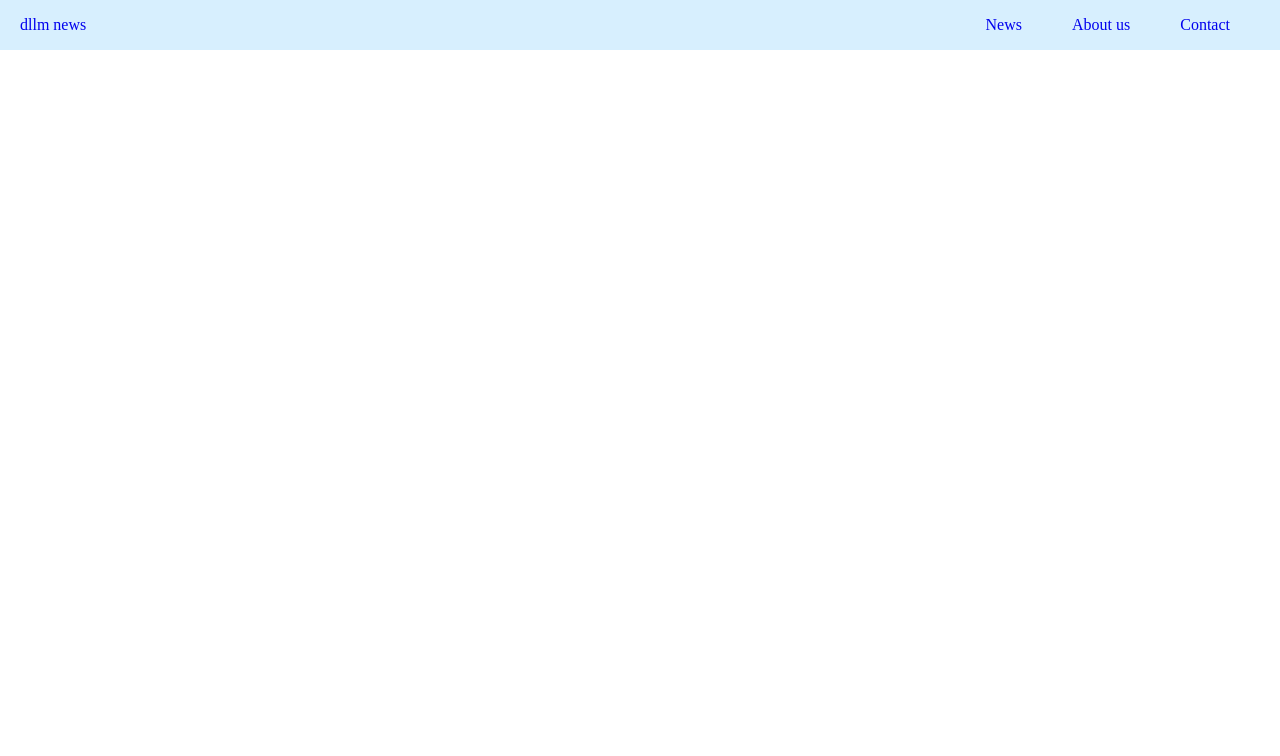
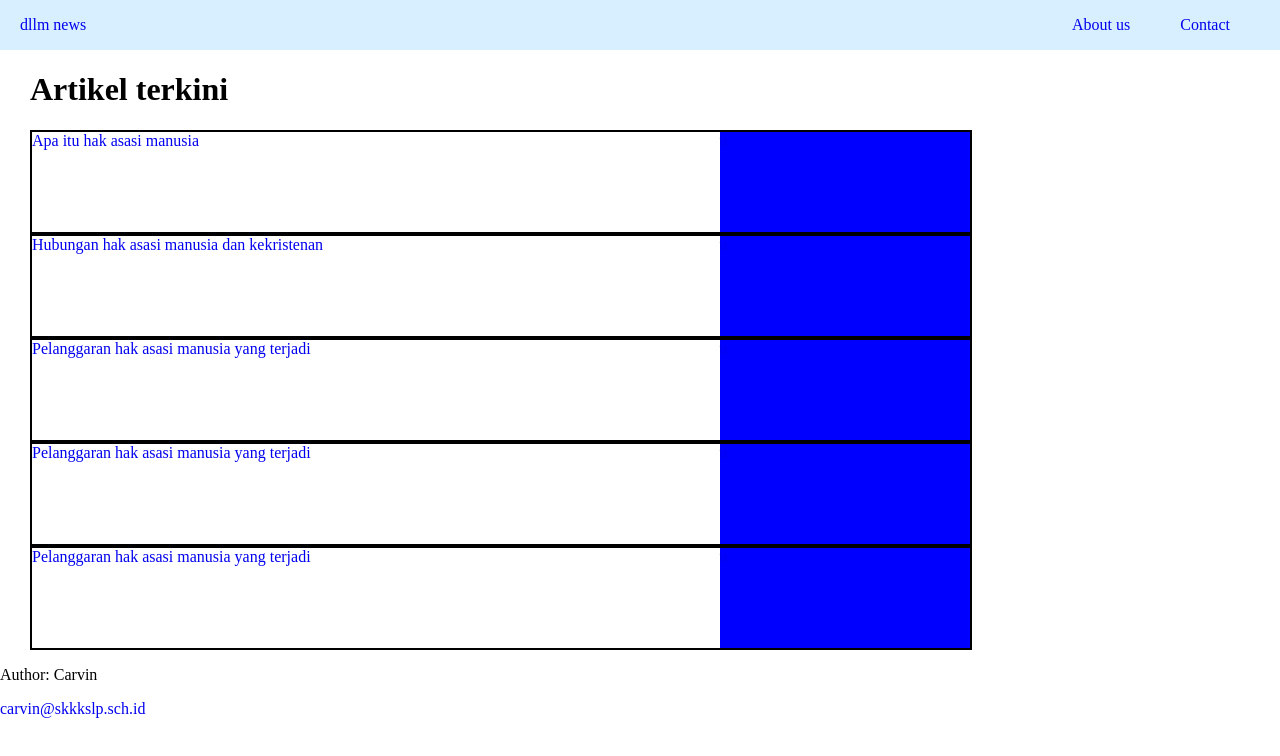
Before and after one commit to hoowwshii/dllm, a plain HTML site: page index.html in a window 1280 px wide. Drawn offline with Linux system fonts and the light colour scheme.

Commit message:
added smth 2024年8月3日

```diff
--- a/index.html
+++ b/index.html
@@ -11,12 +11,63 @@
         <li class="title"><a href="index.html">dllm news</a></li>
             <nav class="items">
                 <ul id="menuList">
-                    <li><a href="about.html">News</a></li>
                     <li><a href="socmed.html">About us</a></li>
-                    <li><a href="event.html">Contact</a></li>
+                    <li><a href="contact.html">Contact</a></li>
                 </ul>
             </nav>
 </div>
 </div>
+
+<div class="container">
+    <h1>Artikel terkini</h1>
+    <div class="artikel">
+        <a href="first.html" >
+            <div class="artikel-content">
+            <div>Apa itu hak asasi manusia</div>
+            <div class="image">u</div>
+        </div>
+        </a>
+    </div>
+    <div class="artikel">
+        <a href="first.html" >
+            <div class="artikel-content">
+            <div>Hubungan hak asasi manusia dan kekristenan</div>
+            <div class="image">u</div>
+        </div>
+        </a>
+    </div>
+    <div class="artikel">
+        <a href="first.html" >
+            <div class="artikel-content">
+            <div>Pelanggaran hak asasi manusia yang terjadi</div>
+            <div class="image">u</div>
+        </div>
+        </a>
+    </div>
+    <div class="artikel">
+        <a href="first.html" >
+            <div class="artikel-content">
+            <div>Pelanggaran hak asasi manusia yang terjadi</div>
+            <div class="image">u</div>
+        </div>
+        </a>
+    </div>
+    <div class="artikel">
+        <a href="first.html" >
+            <div class="artikel-content">
+            <div>Pelanggaran hak asasi manusia yang terjadi</div>
+            <div class="image">u</div>
+        </div>
+        </a>
+    </div>
+
+</div>
+
+
+<footer>
+    <p>Author: Carvin</p>
+    <a href="mailto:carvin@skkkslp.sch.id">carvin@skkkslp.sch.id</a>
+</footer>
+
 </body>
 </html>
--- a/style.css
+++ b/style.css
@@ -34,3 +34,28 @@ a{
 .items ul>li{
     padding-right: 50px;
 }
+
+.container{
+    padding-left: 30px;
+}
+
+.artikel{
+    width: 75%;
+    height: 100px;
+    border: black 2px solid;
+
+}
+
+.artikel div{
+
+    height: 100%;
+}
+.image{
+    background-color: blue;
+    width: 250px;
+    height: 100%;
+}
+.artikel-content{
+    display: flex;
+    justify-content: space-between;
+}
```
